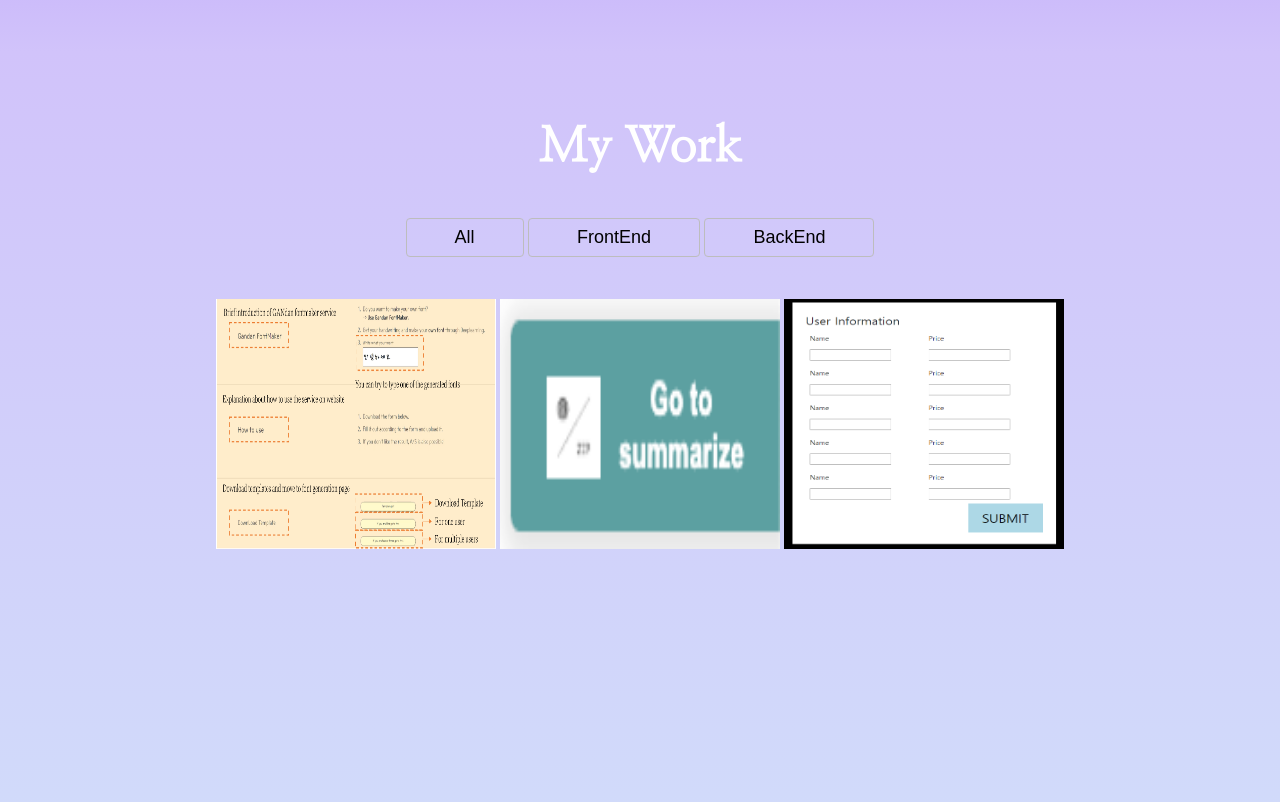
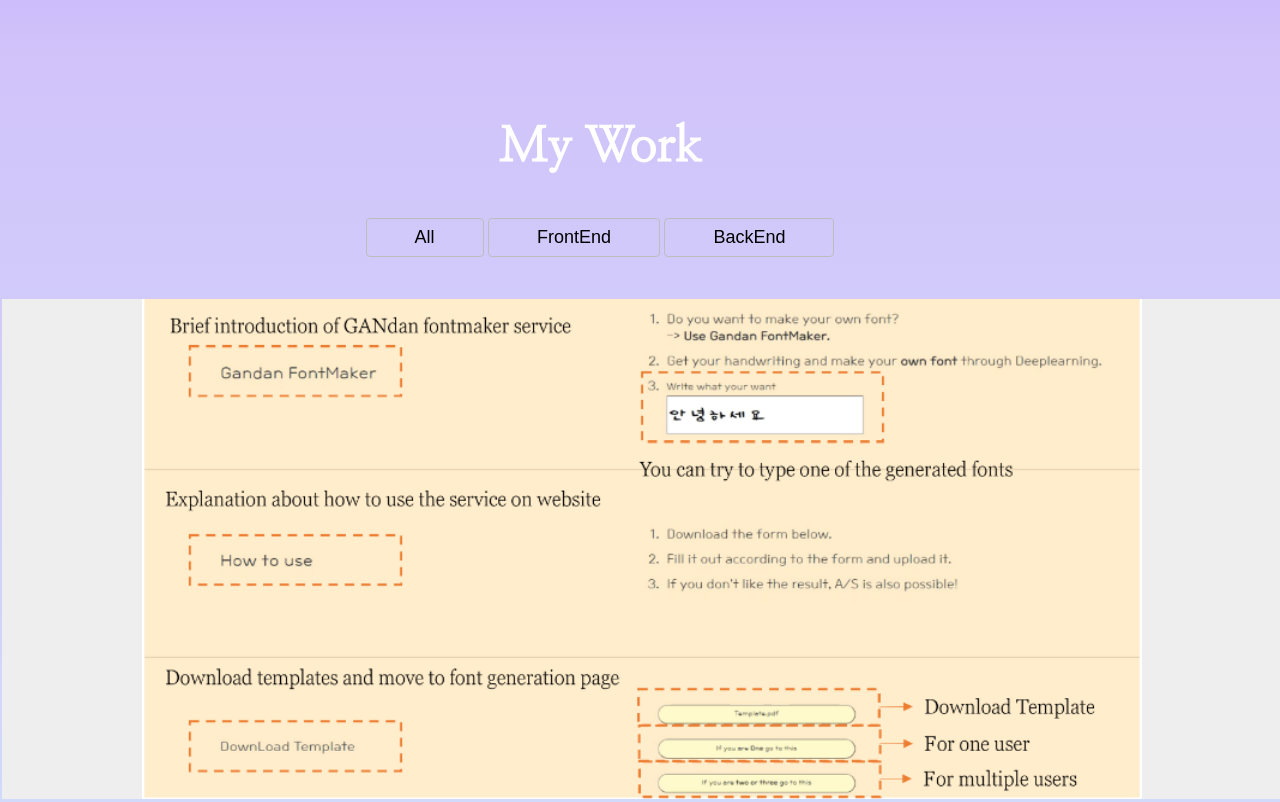
Before and after one commit to sachoi1201/portfolio, a plain HTML site: page index.html in a window 1280 px wide. Shown: the part 1892-2694 px from the top of the page. Drawn offline with Linux system fonts and the light colour scheme.

Commit message:
make work carousel

```diff
--- a/index.html
+++ b/index.html
@@ -159,16 +159,16 @@
     </section>
     <!-- Work -->
     <section id="work" class="section">
-      <div class="section__container">
+      <div class="section__container" style="margin-left: 0">
         <h1 class="work__title">My Work</h1>
         <div class="work__categories">
-          <button class="category__btn">
+          <button class="category__btn btn1">
             All <span class="category__count">8</span>
           </button>
-          <button class="category__btn">
+          <button class="category__btn btn2">
             FrontEnd <span class="category__count">3</span>
           </button>
-          <button class="category__btn">
+          <button class="category__btn btn3">
             BackEnd <span class="category__count">3</span>
           </button>
         </div>
--- a/main.js
+++ b/main.js
@@ -25,6 +25,23 @@ navbarMenu.addEventListener("click", (event) => {
   }
   navbarMenu.classList.remove("open");
   scrollIntoView(link);
+});
+// Make work button
+const workProject = document.querySelector(".work__projects");
+let Now = 1;
+document.querySelector(".btn1").addEventListener("click", function () {
+  workProject.style.transform = "translateX(0vw)";
+  Now = 1;
+});
+
+document.querySelector(".btn2").addEventListener("click", function () {
+  workProject.style.transform = "translateX(-100vw)";
+  Now = 2;
+});
+
+document.querySelector(".btn3").addEventListener("click", function () {
+  workProject.style.transform = "translateX(-200vw)";
+  Now = 3;
 });
 // Navbar toggle button for small screen
 const navbarToggleBtn = document.querySelector(".navbar__toggle-btn");
--- a/style.css
+++ b/style.css
@@ -279,6 +279,8 @@ h3 {
 #work {
   background: linear-gradient(#d1c3fa, #d1e2fa);
   height: 1000px;
+  padding-left: 0;
+  overflow: hidden;
 }
 .work__title {
   color: white;
@@ -327,17 +329,11 @@ h3 {
 .work__projects {
   display: flex;
   flex-wrap: wrap;
-  justify-content: center;
+  width: 400vw;
+
+  /* justify-content: center; */
   opacity: 1;
   transition: all var(--animation-duration) ease-out;
-}
-.work__projects img {
-  width: 100%;
-  height: 100%;
-}
-.work__projects i {
-  width: 1000px;
-  height: 1000px;
 }
 .work__projects.anim-out {
   opacity: 0;
@@ -346,10 +342,13 @@ h3 {
 .project {
   position: relative;
   display: flex;
+  float: left;
   justify-content: center;
   align-items: center;
-  width: 280px;
-  height: 250px;
+  /* width: 280px; */
+  width: 100vw;
+  margin: 0 auto;
+  height: 100%;
   margin: 2px;
   background-color: var(--color-light-white);
 }
@@ -357,7 +356,9 @@ h3 {
   display: none;
 }
 .project__img {
-  max-width: 100%;
+  width: 100vw;
+  height: 500px;
+  max-width: 1000px;
   max-height: 100%;
   align-items: center;
 }
```
